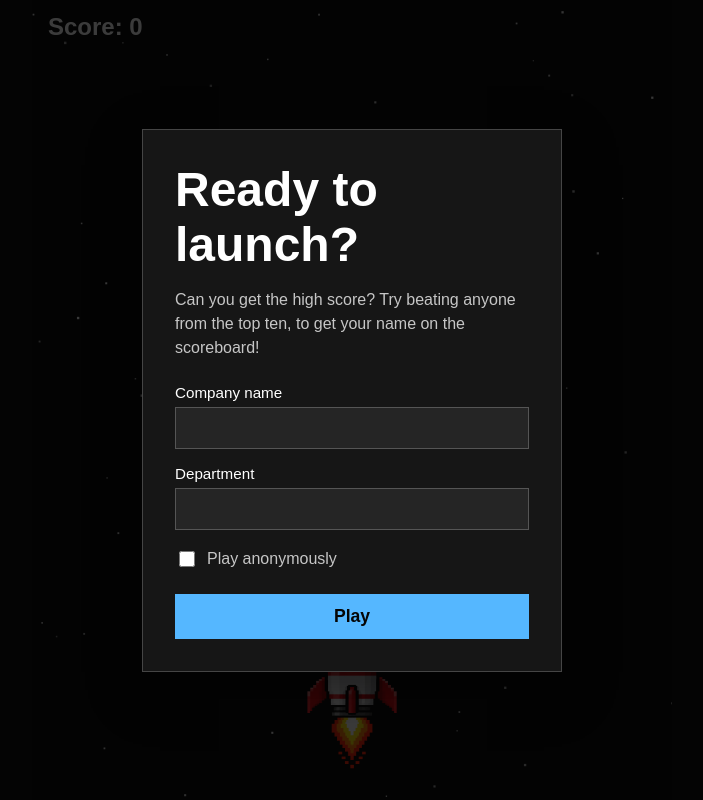
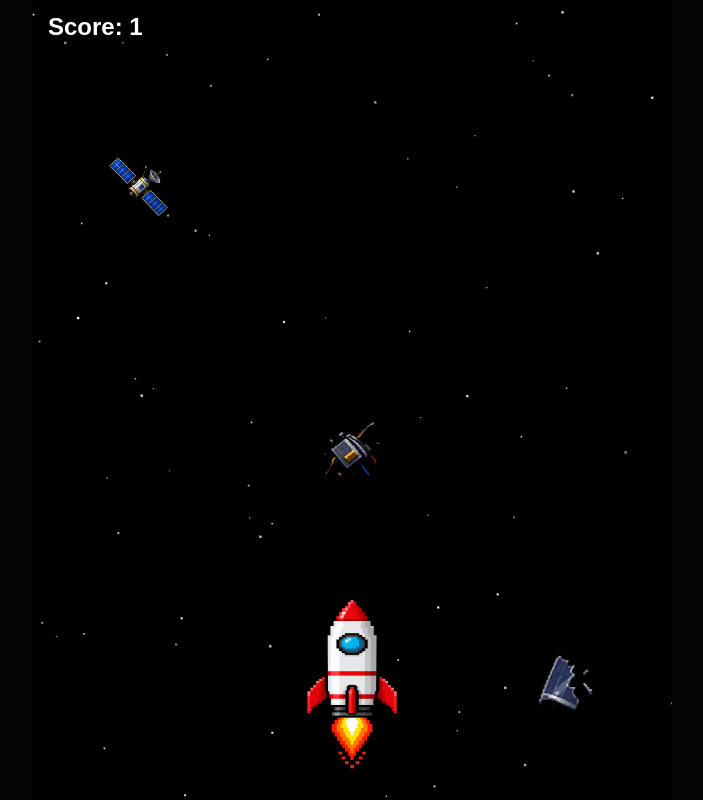
Before and after one commit to Oskar-Strand/portfolio_v1, a plain HTML site: page game.html in a window 1280 px wide. Shown: the whole page, without its empty margins (288-991 px from the left). Drawn offline with Linux system fonts and the light colour scheme.

Commit message:
Hid input form
Hid input form and added score showing, when its game-over.

```diff
--- a/game.html
+++ b/game.html
@@ -10,7 +10,7 @@
   </head>
     <body>
         <canvas id="game-canvas"></canvas>
-      <main id="start-menu" class="start-menu" aria-labelledby="game-title">
+      <main id="start-menu" class="start-menu" aria-labelledby="game-title" hidden>
         <form id="player-form" class="start-panel">
           <h1 id="game-title">Ready to launch?</h1>
           <p class="intro">Can you get the high score? Try beating anyone from the top ten, to get your name on the scoreboard!</p>
--- a/game.js
+++ b/game.js
@@ -46,8 +46,11 @@ const stars = Array.from({ length: 70 }, function () {
 window.addEventListener("load", function () {
     board = document.getElementById("game-canvas");
     context = board.getContext("2d");
-    setupStartMenu();
+    //setupStartMenu();
 
+    gameStarted = true;
+    timestamp = performance.now();
+    lastFrameTime = timestamp;
     resizeBoard();
     window.addEventListener("resize", resizeBoard);
     document.addEventListener("keydown", handleKeyDown);
@@ -240,6 +243,7 @@ function drawGame() {
         context.font = "bold 28px sans-serif";
         context.fillText("Game over", width / 2, height / 2 - 10);
         context.font = "16px sans-serif";
+        context.fillText(`Score: ${score}`, width / 2, height / 2 + 40);
         context.fillText("Press Space to restart", width / 2, height / 2 + 22);
     }
 }
```
